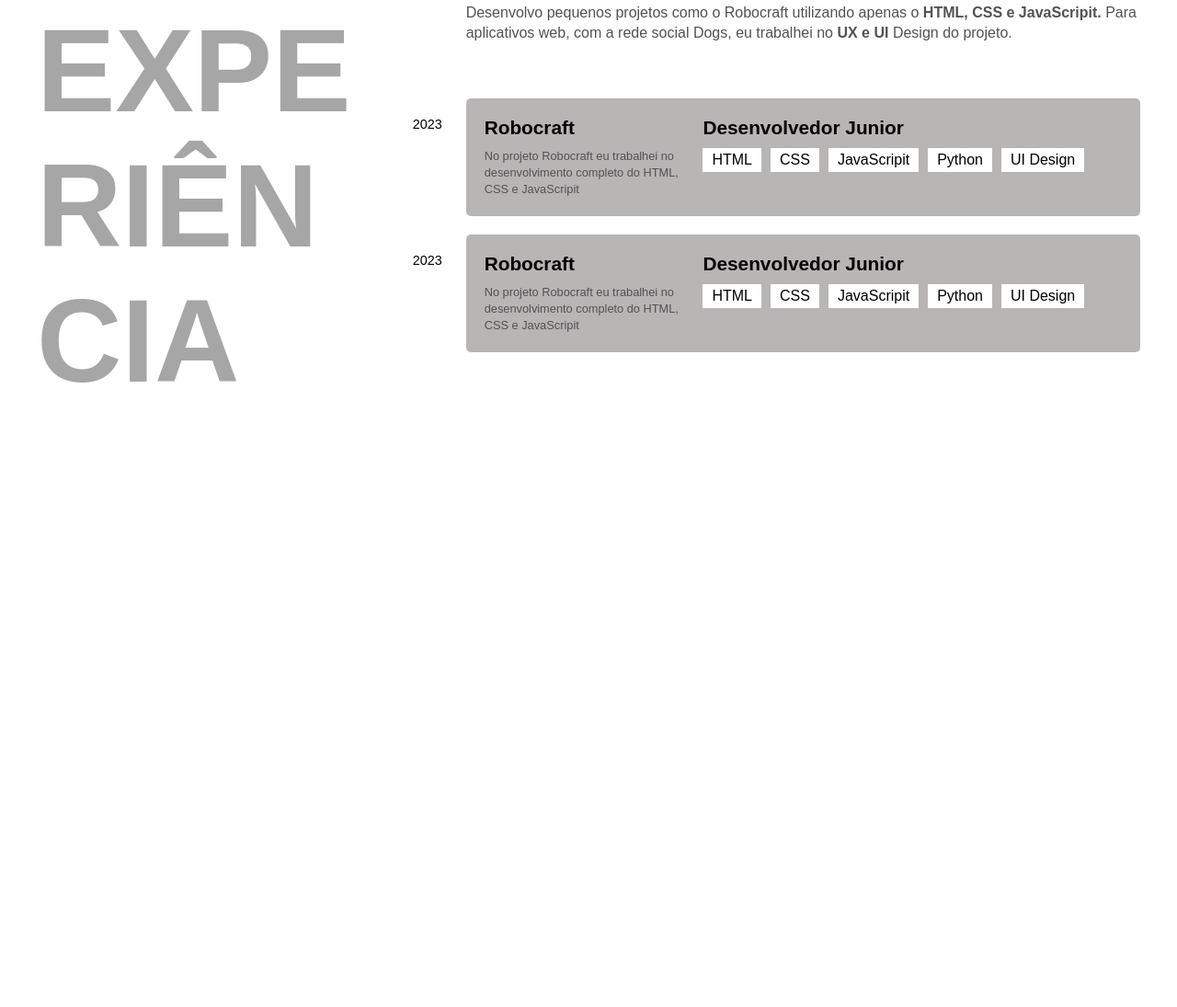
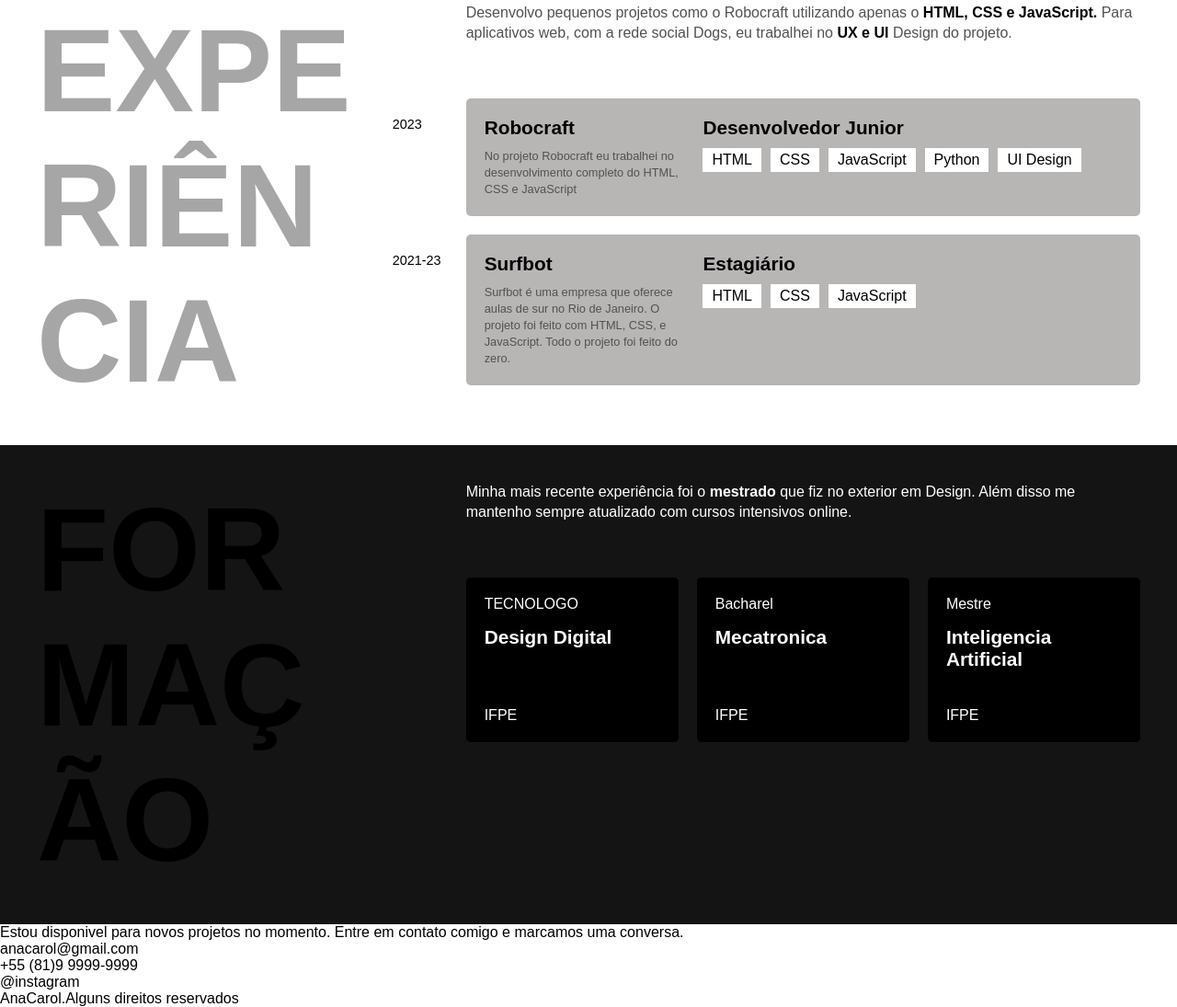
Before and after one commit to AnaCarol095/Portifolio, a plain HTML site: page index.html in a window 1280 px wide. Shown: the part 601-1696 px from the top of the page at 92% size. Before the commit the page ends 1085 px from the top, so only its background shows below. Drawn offline with Linux system fonts and the light colour scheme.

Commit message:
Add files via upload
alteração

```diff
--- a/css/experiencia.css
+++ b/css/experiencia.css
@@ -22,6 +22,10 @@
   line-height: 1.4;
 }
 
+.experiencia strong{
+  color: black;
+}
+
 .empresa{
   display: grid;
   grid-template-columns: 1fr 2fr;
@@ -36,8 +40,9 @@
 .empresa-ano{
   position: absolute;
   top: 20px;
-  left: -58px;
+  left: -80px;
   font-size: 0.9rem;
+  width: 70px;
 }
 
 .empresa-titulo{
--- /dev/null
+++ b/css/formacao.css
@@ -0,0 +1,50 @@
+.formacao-container{
+  display: grid;
+  grid-template-columns: 1fr 2fr;
+  max-width: 1200px;
+  margin: 0 auto;
+  padding: 40px 20px;
+  gap: 100px;
+}
+
+.formacao{
+    background: #141414;
+color: #ffffff;
+}
+
+.formacao .subtitulo{
+  color: #000;
+}
+
+.formacao-texto{
+font-size: 1,5rem;
+  margin-bottom: 60px;
+  color: #ffffff;
+  line-height: 1.4;
+}
+
+.formacao strong{
+  color: white;
+}
+
+.faculdade{
+  background: black;
+  padding: 20px;
+   display: flex;
+  flex-direction: column;
+  flex: 1;
+  border-radius: 5px;
+}
+
+.faculdade-lista{
+  display: flex;
+  gap: 20px;
+  flex-wrap: wrap;
+}
+
+.faculdade-curso{
+font-size: 1.3rem;
+margin-bottom: 40px;
+flex: 1;
+margin-top: 15px;
+}
--- a/css/style.css
+++ b/css/style.css
@@ -2,3 +2,4 @@
 @import"./header.css";
 @import"./introducao.css";
 @import"./experiencia.css";
+@import"./formacao.css";
--- a/index.html
+++ b/index.html
@@ -29,17 +29,17 @@
   <section class="experiencia" aria-label="Experiência">
 <h2 class="subtitulo">Experiência</h2>
 <div>
-  <p class="experiencia-texto">Desenvolvo pequenos projetos como o Robocraft utilizando apenas o <strong>HTML, CSS e JavaScripit.</strong> Para aplicativos web, com a rede social Dogs, eu trabalhei no <strong>UX e UI</strong> Design do projeto.</p>
+  <p class="experiencia-texto">Desenvolvo pequenos projetos como o Robocraft utilizando apenas o <strong>HTML, CSS e JavaScript.</strong> Para aplicativos web, com a rede social Dogs, eu trabalhei no <strong>UX e UI</strong> Design do projeto.</p>
 
   <div class="empresa">
 <span class="empresa-ano">2023</span>
 <h3 class="empresa-titulo">Robocraft</h3>
 <span class="empresa-titulo">Desenvolvedor Junior</span>
-<p class="empresa-texto">No projeto Robocraft eu trabalhei no desenvolvimento completo do HTML, CSS e JavaScripit</p>
+<p class="empresa-texto">No projeto Robocraft eu trabalhei no desenvolvimento completo do HTML, CSS e JavaScript</p>
 <ul class="empresa-habilidades">
   <li>HTML</li>
   <li>CSS</li>
-  <li>JavaScripit</li>
+  <li>JavaScript</li>
   <li>Python</li>
   <li>UI Design</li>
 </ul>
@@ -47,16 +47,14 @@
 
 
    <div class="empresa">
-<span class="empresa-ano">2023</span>
-<h3 class="empresa-titulo">Robocraft</h3>
-<span class="empresa-titulo">Desenvolvedor Junior</span>
-<p class="empresa-texto">No projeto Robocraft eu trabalhei no desenvolvimento completo do HTML, CSS e JavaScripit</p>
+<span class="empresa-ano">2021-23</span>
+<h3 class="empresa-titulo">Surfbot</h3>
+<span class="empresa-titulo">Estagiário</span>
+<p class="empresa-texto">Surfbot é uma empresa que oferece aulas de sur no Rio de Janeiro. O projeto foi feito com HTML, CSS, e JavaScript. Todo o projeto foi feito do zero.</p>
 <ul class="empresa-habilidades">
   <li>HTML</li>
   <li>CSS</li>
-  <li>JavaScripit</li>
-  <li>Python</li>
-  <li>UI Design</li>
+  <li>JavaScript</li>
 </ul>
   </div>
 
@@ -65,6 +63,53 @@
 </div>
   </section>
 
+  <section id="formacao" class="formacao" aria-label="Formação">
+<div class="formacao-container">
+
+    <h2 class="subtitulo">Formação</h2>
+
+<div>
+  <p class="formacao-texto">Minha mais recente experiência foi o <strong>mestrado</strong> que fiz no exterior em Design. Além disso me mantenho sempre atualizado com cursos intensivos online.</p>
+
+<ul class="faculdade-lista">
+<li class="faculdade">
+  <span>TECNOLOGO</span>
+  <h3 class="faculdade-curso">Design Digital</h3>
+  <span class="faculdade-instituicao">IFPE</span>
+</li>
+
+<li class="faculdade">
+  <span>Bacharel</span>
+  <h3 class="faculdade-curso">Mecatronica</h3>
+  <span class="faculdade-instituicao">IFPE</span>
+</li>
+
+<li class="faculdade">
+  <span>Mestre</span>
+  <h3 class="faculdade-curso">Inteligencia Artificial</h3>
+  <span class="faculdade-instituicao">IFPE</span>
+</li>
+</ul>
+</div>
+</div>
+
+  </section>
+
+  <footer class="rodape" id="contato">
+<div class="rodape-container">
+  <p class="rodape-texto">Estou disponivel para novos projetos no momento. Entre em contato comigo e marcamos uma conversa.</p>
+  <ul class="rodape-contato">
+    <li>anacarol@gmail.com</li>
+    <li>+55 (81)9 9999-9999</li>
+    <li>@instagram</li>
+  </ul>
+
+  <p class="rodape-direitos">AnaCarol.Alguns direitos reservados</p>
+
+</div>
+
+  </footer>
+
 
 </body>
 </html>
```
